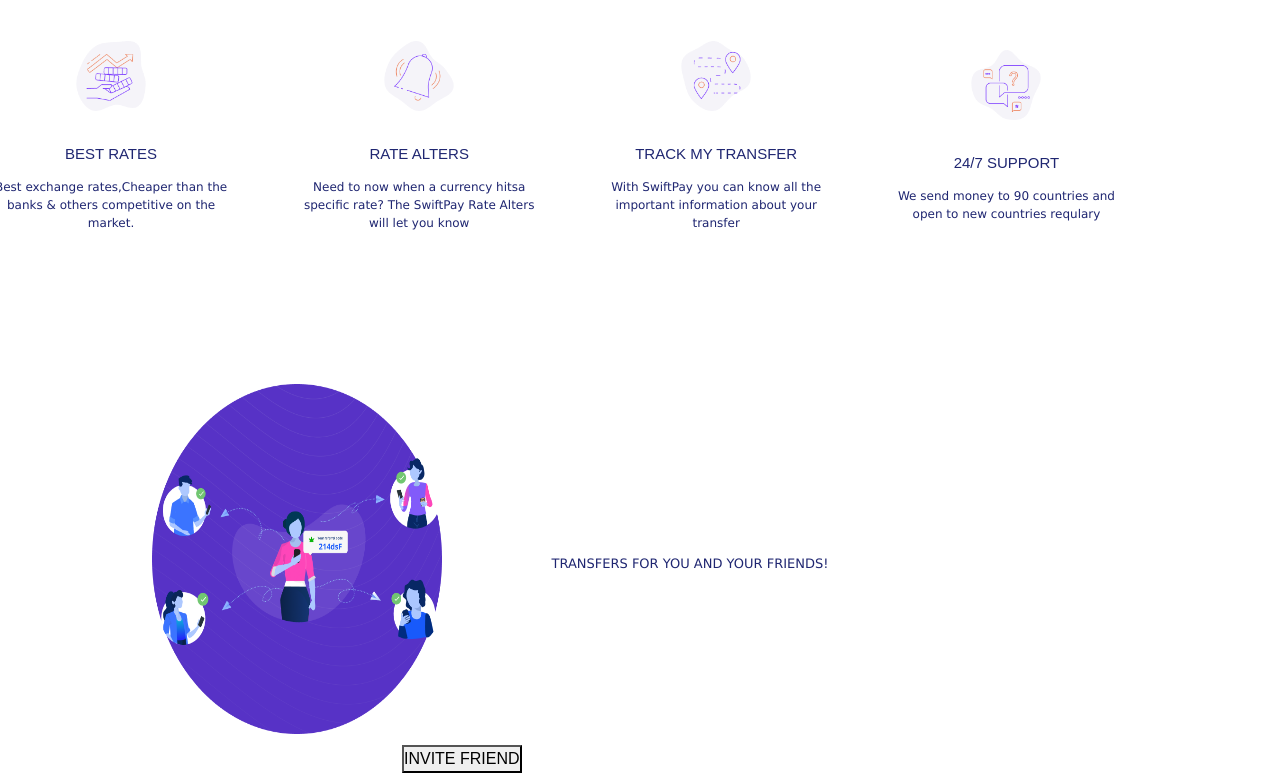
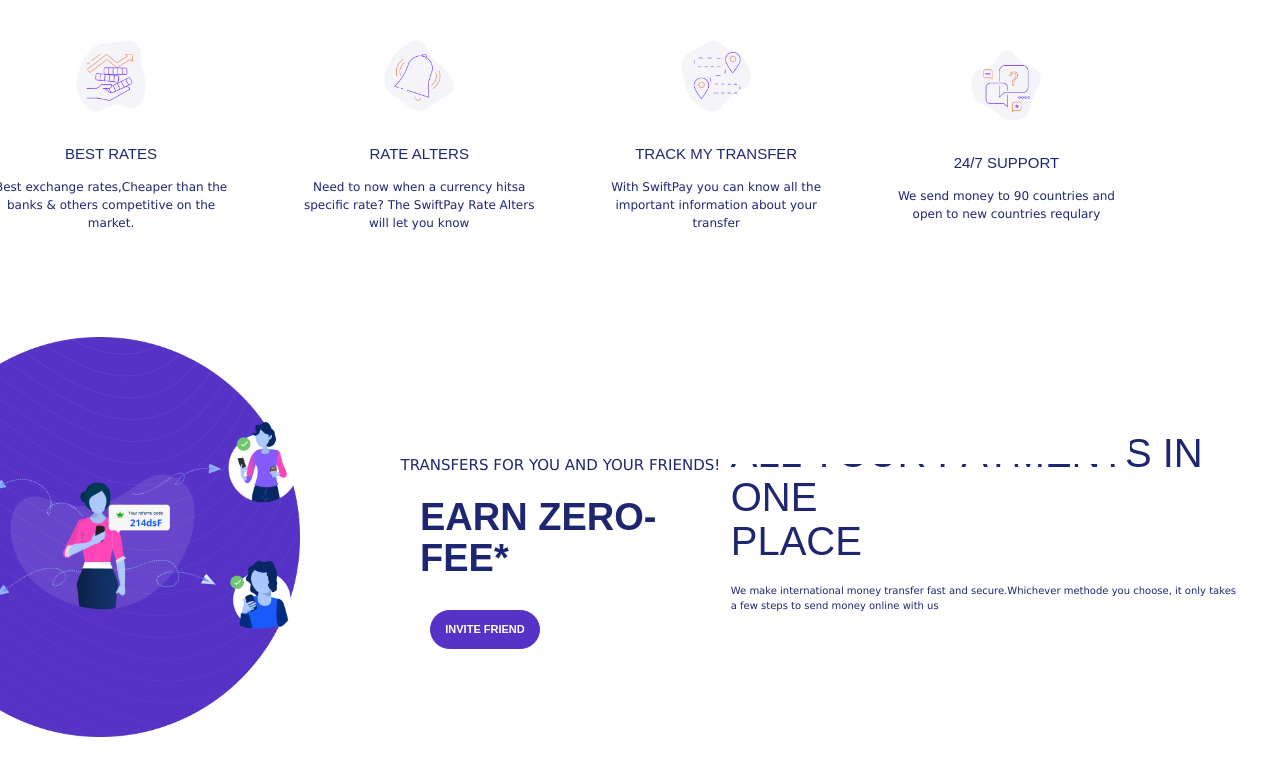
Before and after one commit to shokof-dev/Swift-Pay, a plain HTML site: page index.html in a window 1280 px wide. Shown: the part 3045-3818 px from the top of the page. After the commit the page ends 3782 px from the top, so only its background shows below. Drawn offline with nearby package versions, Linux system fonts and the light colour scheme.

Commit message:
update transfer and payments layout

```diff
--- a/index.html
+++ b/index.html
@@ -309,6 +309,11 @@
           <button>INVITE FRIEND</button>
           </div>
 
+        <div class="payments">
+          <h1>ALL YOUR PAYMENTS IN ONE<br>PLACE</h1>
+          <p>We make international money transfer fast and secure.Whichever methode you choose, it only takes<br>a few steps to send money online with us </p>
+        </div>
+
        </div>
 
 
--- a/style.css
+++ b/style.css
@@ -744,20 +744,89 @@ z-index: 2;
 
 .transfer-img img {
     position: absolute;
-    width:290px;
-    height: 350px;
+    width:400px;
+    height: 400px;
     position: absolute;
-    bottom: -200px;
-    left: -250px;
+    bottom: -270px;
+    left: -100px;
 
 }
 
 .transfer-info {
     position: relative;
-    zindex: 2
+    z-index: 2
+
+
 }
 .transfer-info p {
     text-align: center;
-    margin-top: 200px;
-    margin-right: -100px
+    margin-top: 100px;
+    margin-right: -410px;
+    font-size: 15px;
+
 }
+.transfer-info h1 {
+    margin-left: 400px;
+    font-size: 38px;
+    color: var(--blulish);
+    font-weight: 550;
+    margin-top: -60px;
+    padding: 20px;
+
+}
+
+.transfer-info button {
+    margin-left: 430px;
+    padding: 10px;
+    border-radius: 30px;
+    margin-bottom: -50px;
+    font-size: 11px;
+    font-weight: bold;
+    width: 110px;
+    background-color: var(--purple);
+    color: var(--white);
+    transition: 0.3s;
+    border: 1px solid var(--purple);
+    margin-top: 20px;
+
+}
+
+
+
+.transfer-info button:hover {
+    background-color: #1265f3;
+    color: white;
+    border-color: #1265f3;
+}
+
+.transfer-info button.active {
+    background-color: #1265f3;
+    color: white;
+    border-color: #1265f3;
+}
+
+.payments {
+    display: flex;
+    flex-direction: column;
+    justify-content: center;
+    align-items: flex-start;
+    gap: 20px;
+   margin: 50px auto 0 auto;
+   max-width: 1100px;
+  padding: 0 20px;
+}
+
+.payments h1 {
+color: var(--blulish);
+font-size: 40px;
+margin: 0;
+text-align: left;
+}
+
+.payments p {
+ font-size: 10px;
+ color: var(--blulish);
+ text-align: left;
+ margin: 0;
+
+}
```
